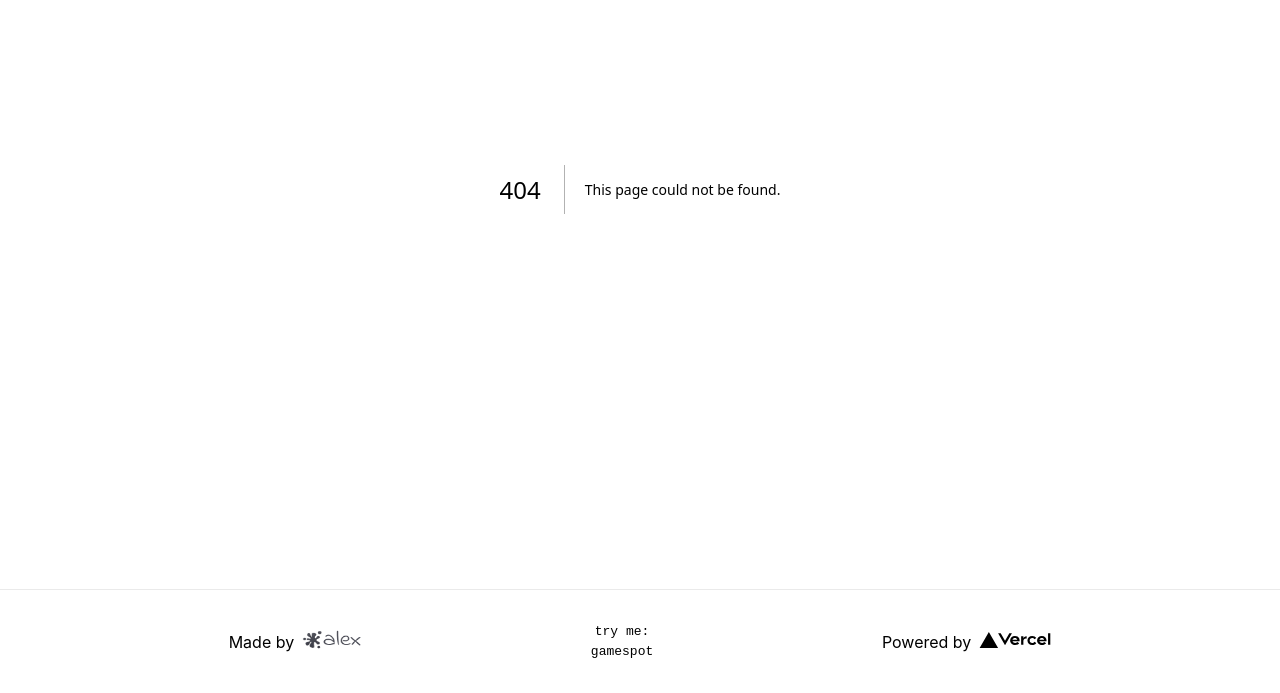
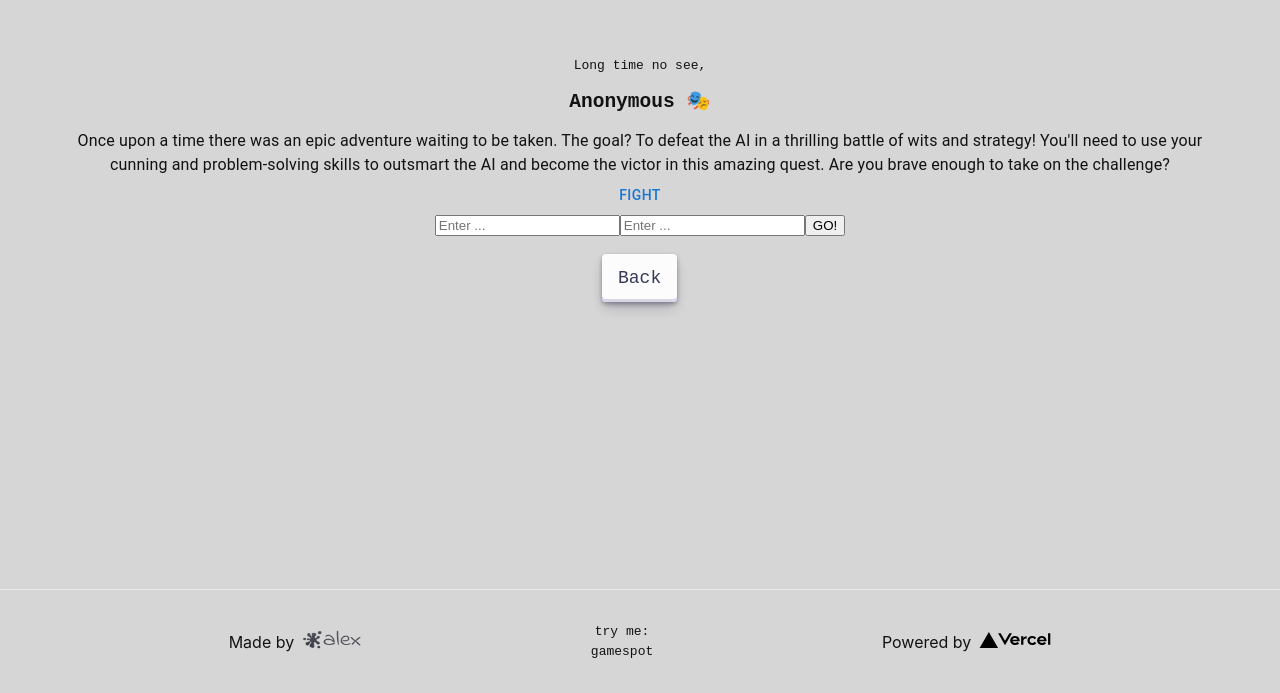
Before and after one commit to Baleksas/Chatbot, a Next.js app: page /game/start in a window 1280 px wide. Before the commit this address had no page. Shown: the part 211-904 px from the top of the page. Built offline with nearby package versions, Linux system fonts and the light colour scheme.

Commit message:
Feat: add start page, introduction to the game and refactoring server-side page into component

```diff
--- /dev/null
+++ b/app/game/start/page.tsx
@@ -0,0 +1,43 @@
+"use client";
+import NextLink from "next/link";
+import { useEffect, useState } from "react";
+import { useAppContext } from "../../../context/context";
+import randomChoiceMessage from "../../../lib/choiceMessages";
+import "../../../styles/globals.css";
+import styles from "../../../styles/Home.module.css";
+import Rules from "../../../components/Rules";
+import FormAI from "../../../components/FormAI";
+import { Button } from "@mui/material";
+
+export default function Start() {
+  const [randInt, setRandInt] = useState(0);
+  const [nickname, setNickname] = useAppContext();
+
+  // To avoid hydration error, I am using useEffect to create a random number for random message
+  useEffect(() => {
+    const randomNumber = Math.floor(Math.random() * randomChoiceMessage.length);
+    setRandInt(randomNumber);
+  });
+
+  return (
+    <div className={styles.container}>
+      <main className={styles.main}>
+        <code
+          style={{
+            textAlign: "center",
+          }}
+        >
+          {randomChoiceMessage[randInt]}
+          <br />
+          <h2>{nickname}</h2>
+        </code>
+        <Rules />
+        <Button>FIGHT</Button>
+        <FormAI />
+        <NextLink href="/game">
+          <button className={styles.buttonKeyboard}>Back</button>
+        </NextLink>
+      </main>
+    </div>
+  );
+}
--- /dev/null
+++ b/components/FormAI.tsx
@@ -0,0 +1,75 @@
+import React, { Fragment } from "react";
+import { useState } from "react";
+import styles from "../styles/Home.module.css";
+import dynamic from "next/dynamic";
+
+const FormAI = () => {
+  const [inputValue, setInputValue] = useState({
+    firstArg: "",
+    secondArg: "",
+  });
+  const [result, setResult] = useState();
+  async function onSubmit(event: any) {
+    event.preventDefault();
+    try {
+      const response = await fetch("/api/generate", {
+        method: "POST",
+        headers: {
+          "Content-Type": "application/json",
+        },
+        body: JSON.stringify({
+          firstArg: inputValue.firstArg,
+          secondArg: inputValue.secondArg,
+        }),
+      });
+
+      const data = await response.json();
+      if (response.status !== 200) {
+        throw (
+          data.error ||
+          new Error(`Request failed with status ${response.status}`)
+        );
+      }
+      console.log(data);
+      setResult(data.result);
+      setInputValue({ firstArg: "", secondArg: "" });
+    } catch (error: any) {
+      console.error(error);
+      alert(error.message);
+    }
+  }
+  return (
+    <Fragment>
+      <form onSubmit={onSubmit}>
+        <input
+          type="text"
+          name="firstArg"
+          placeholder="Enter ..."
+          value={inputValue.firstArg}
+          onChange={(e) =>
+            setInputValue({
+              ...inputValue,
+              firstArg: e.target.value,
+            })
+          }
+        />
+        <input
+          type="text"
+          name="secondArg"
+          placeholder="Enter ..."
+          value={inputValue.secondArg}
+          onChange={(e) =>
+            setInputValue({
+              ...inputValue,
+              secondArg: e.target.value,
+            })
+          }
+        />
+        <input type="submit" value="GO!" />
+      </form>
+      <div className={styles.result}>{result}</div>
+    </Fragment>
+  );
+};
+
+export default FormAI;
--- /dev/null
+++ b/lib/choiceMessages.tsx
@@ -0,0 +1,4 @@
+export default [
+  "Well well well, if it isn't the famous ",
+  "Long time no see, ",
+];
```
